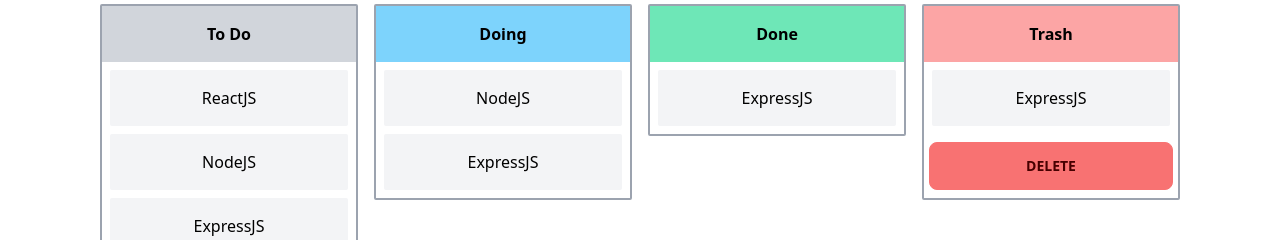
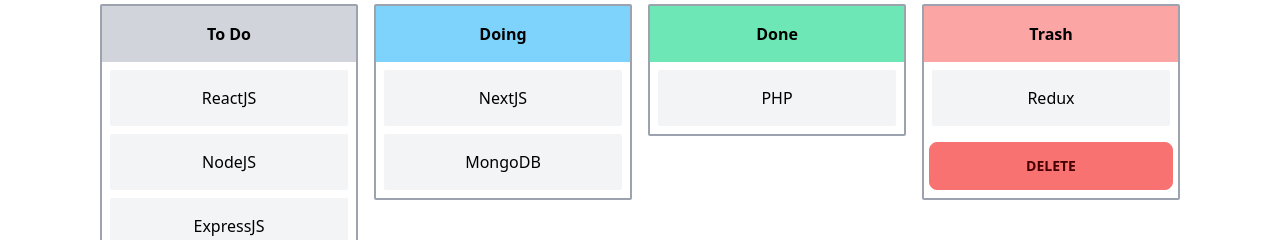
Before and after one commit to tanvir-hossan-dev/Kanban-Project, a React (Vite) app: page / in a window 1280 px wide. Shown: the part 316-556 px from the top of the page. Built offline with nearby package versions, Linux system fonts and the light colour scheme.

Commit message:
Set the website header

```diff
--- a/index.html
+++ b/index.html
@@ -2,9 +2,9 @@
 <html lang="en">
   <head>
     <meta charset="UTF-8" />
-    <link rel="icon" type="image/svg+xml" href="/vite.svg" />
+    <!-- <link rel="icon" type="image/svg+xml" href="/vite.svg" /> -->
     <meta name="viewport" content="width=device-width, initial-scale=1.0" />
-    <title>Vite + React</title>
+    <title>Kanban Board</title>
   </head>
   <body>
     <div id="root"></div>
--- a/src/App.jsx
+++ b/src/App.jsx
@@ -2,6 +2,66 @@
 import { DragDropContext } from "react-beautiful-dnd";
 import shortid from "shortid";
 import Tasks from "./components/Tasks/Tasks";
+
+let initialState = [
+  {
+    name: "To Do",
+    color: "bg-gray-300",
+    id: 1,
+    items: [
+      {
+        title: "ReactJS",
+        id: 1,
+      },
+      {
+        title: "NodeJS",
+        id: 2,
+      },
+      {
+        title: "ExpressJS",
+        id: 3,
+      },
+    ],
+  },
+  {
+    name: "Doing",
+    color: "bg-sky-300",
+    id: 2,
+    items: [
+      {
+        title: "NextJS",
+        id: 4,
+      },
+      {
+        title: "MongoDB",
+        id: 5,
+      },
+    ],
+  },
+  {
+    name: "Done",
+    color: "bg-emerald-300",
+    id: 3,
+    items: [
+      {
+        title: "PHP",
+        id: 6,
+      },
+    ],
+  },
+  {
+    name: "Trash",
+    delete: "Delete",
+    color: "bg-red-300",
+    id: 4,
+    items: [
+      {
+        title: "Redux",
+        id: 7,
+      },
+    ],
+  },
+];
 
 function App() {
   const [task, setTask] = useState("");
@@ -80,64 +140,4 @@
   );
 }
 
-let initialState = [
-  {
-    name: "To Do",
-    color: "bg-gray-300",
-    id: 1,
-    items: [
-      {
-        title: "ReactJS",
-        id: 1,
-      },
-      {
-        title: "NodeJS",
-        id: 2,
-      },
-      {
-        title: "ExpressJS",
-        id: 3,
-      },
-    ],
-  },
-  {
-    name: "Doing",
-    color: "bg-sky-300",
-    id: 2,
-    items: [
-      {
-        title: "NodeJS",
-        id: 4,
-      },
-      {
-        title: "ExpressJS",
-        id: 5,
-      },
-    ],
-  },
-  {
-    name: "Done",
-    color: "bg-emerald-300",
-    id: 3,
-    items: [
-      {
-        title: "ExpressJS",
-        id: 6,
-      },
-    ],
-  },
-  {
-    name: "Trash",
-    delete: "Delete",
-    color: "bg-red-300",
-    id: 4,
-    items: [
-      {
-        title: "ExpressJS",
-        id: 7,
-      },
-    ],
-  },
-];
-
 export default App;
```
